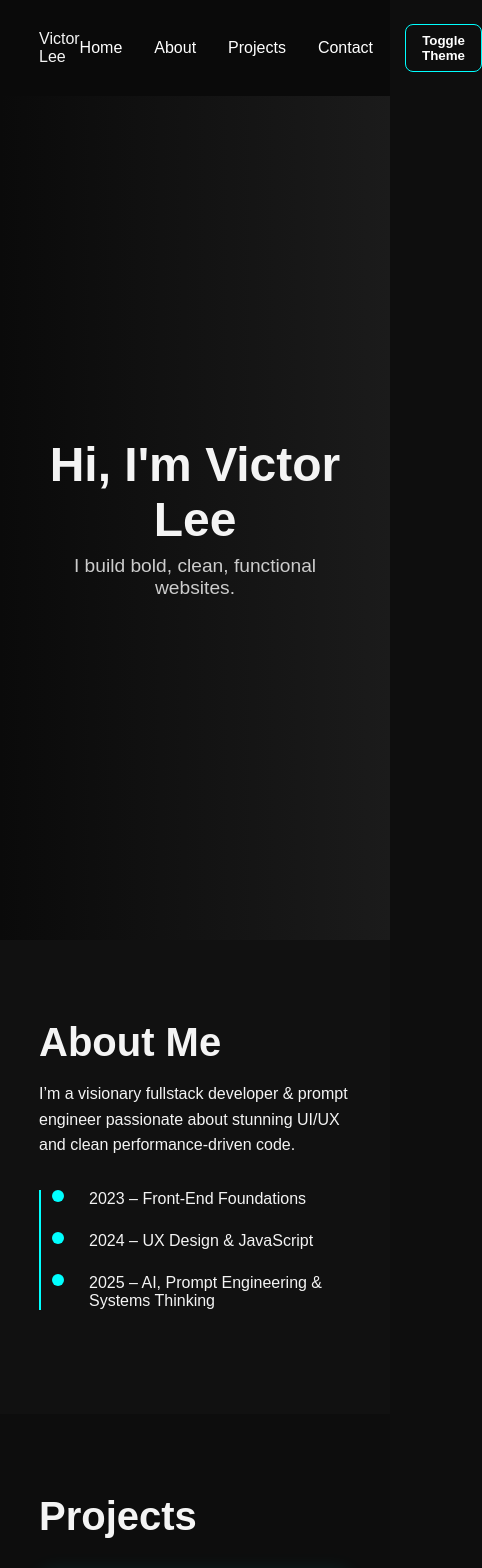
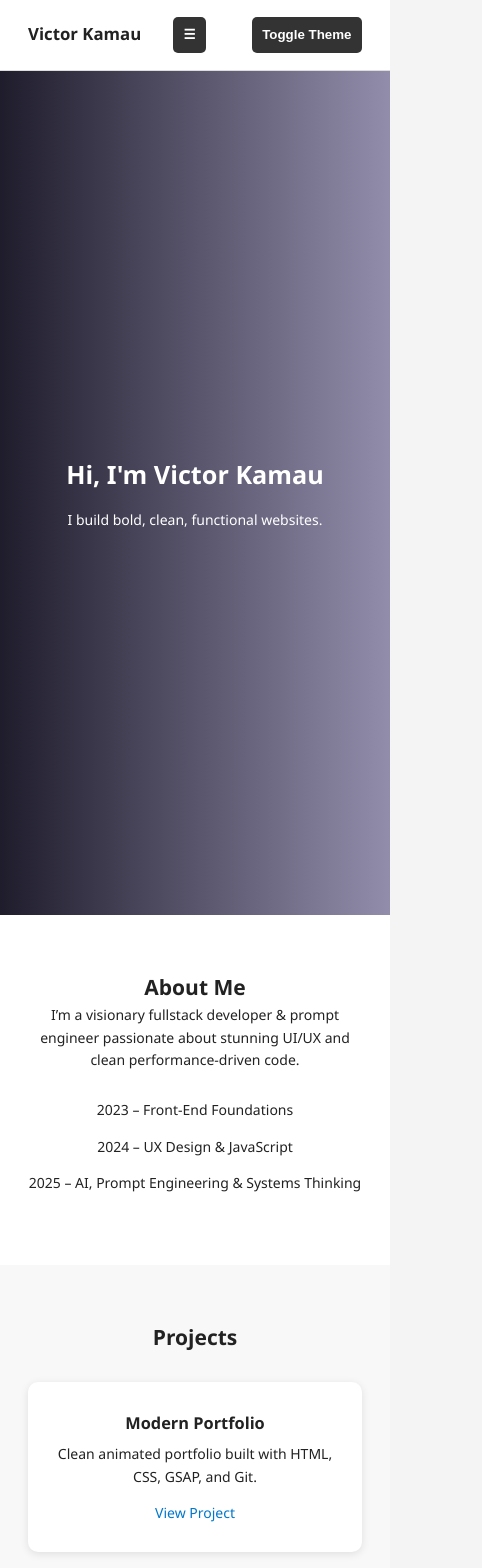
Before and after one commit to VictorKDesignDev/elite-portfolio, a plain HTML site: page index.html in a window 390 px wide. Shown: the top 1568 px of the page, 482 px wide, since content can reach past the window. Drawn offline with nearby package versions, Linux system fonts and the light colour scheme; files that its build step writes are made by us from their sources.

Commit message:
Added responsive styling and GSAP scroll animations

```diff
--- a/css/style.css
+++ b/css/style.css
@@ -1,235 +1,216 @@
+/* Base Reset */
 * {
   margin: 0;
   padding: 0;
   box-sizing: border-box;
 }
 
-body {
-  font-family: 'Poppins', sans-serif;
+html {
   scroll-behavior: smooth;
-  background: #0e0e0e;
-  color: #f4f4f4;
-  overflow-x: hidden;
+  font-size: 16px;
 }
 
+body {
+  font-family: 'Segoe UI', Tahoma, Geneva, Verdana, sans-serif;
+  background-color: #f4f4f4;
+  color: #222;
+  line-height: 1.6;
+}
+
+/* Navbar */
 .navbar {
   display: flex;
   justify-content: space-between;
   align-items: center;
-  padding: 1.5rem 10%;
+  padding: 1.2rem 2rem;
+  background-color: #fff;
   position: sticky;
   top: 0;
-  background: #0a0a0a;
-  z-index: 1000;
+  z-index: 999;
+  border-bottom: 1px solid #ddd;
+}
+
+.logo {
+  font-size: 1.5rem;
+  font-weight: bold;
 }
 
 .nav-links {
+  list-style: none;
   display: flex;
-  gap: 2rem;
-  list-style: none;
+  gap: 1.5rem;
 }
 
 .nav-links a {
-  color: #fff;
   text-decoration: none;
+  color: #333;
   font-weight: 500;
-  transition: color 0.3s ease;
 }
 
-.nav-links a:hover {
-  color: #00ffff;
-}
-
+/* Hero Section */
 .hero-section {
   height: 100vh;
   display: flex;
   align-items: center;
   justify-content: center;
+  background: linear-gradient(to right, #1f1c2c, #928dab);
+  color: white;
   text-align: center;
   padding: 2rem;
-  background: linear-gradient(to right, #0a0a0a, #1b1b1b);
 }
 
 .hero-title {
-  font-size: 3rem;
-  font-weight: 700;
+  font-size: 2.5rem;
+  margin-bottom: 1rem;
 }
 
 .hero-subtitle {
   font-size: 1.2rem;
-  margin-top: 0.5rem;
-  color: #ccc;
 }
 
+/* About Section */
 .about-section {
-  padding: 5rem 10%;
-  background: #111;
+  padding: 4rem 2rem;
+  background-color: #ffffff;
+  text-align: center;
 }
 
-.about-section h2 {
-  font-size: 2.5rem;
-  margin-bottom: 1rem;
-}
-
-.about-section p {
-  font-size: 1rem;
-  max-width: 700px;
-  line-height: 1.6;
+.about-section .container {
+  max-width: 900px;
+  margin: 0 auto;
 }
 
 .timeline {
   margin-top: 2rem;
-  border-left: 2px solid #00ffff;
-  padding-left: 2rem;
 }
 
 .timeline-item {
-  position: relative;
-  margin-bottom: 1.5rem;
-  padding-left: 1rem;
+  margin: 1rem 0;
+  font-weight: 500;
 }
 
-.timeline-item::before {
-  content: '';
-  position: absolute;
-  left: -1.3rem;
-  top: 0;
-  width: 12px;
-  height: 12px;
-  background: #00ffff;
-  border-radius: 50%;
-}
+/* Projects Section */
 .projects-section {
-  padding: 5rem 10%;
-  background: #0d0d0d;
-}
-
-.projects-section h2 {
-  font-size: 2.5rem;
-  margin-bottom: 2rem;
-  color: #f4f4f4;
+  padding: 4rem 2rem;
+  background-color: #f8f8f8;
+  text-align: center;
 }
 
 .projects-grid {
   display: grid;
+  grid-template-columns: repeat(auto-fit, minmax(280px, 1fr));
   gap: 2rem;
-  grid-template-columns: repeat(auto-fit, minmax(250px, 1fr));
+  margin-top: 2rem;
 }
 
 .project-card {
-  background: #1c1c1c;
+  background: #fff;
   padding: 2rem;
-  border-radius: 12px;
-  transition: transform 0.3s ease, background 0.3s ease;
-  box-shadow: 0 0 20px rgba(0, 255, 255, 0.1);
-}
-
-.project-card:hover {
-  transform: translateY(-5px);
-  background: #222;
+  border-radius: 10px;
+  box-shadow: 0 2px 8px rgba(0,0,0,0.1);
 }
 
 .project-card h3 {
   margin-bottom: 0.5rem;
 }
 
-.project-card p {
-  font-size: 0.9rem;
-  color: #ccc;
-}
-
 .project-card a {
   display: inline-block;
   margin-top: 1rem;
-  color: #00ffff;
   text-decoration: none;
-  font-weight: bold;
-}
-.contact-section {
-  padding: 5rem 10%;
-  background: #0f0f0f;
+  color: #0077cc;
 }
 
-.contact-section h2 {
-  font-size: 2.5rem;
-  margin-bottom: 2rem;
+/* Contact Section */
+.contact-section {
+  padding: 4rem 2rem;
+  background: #fff;
+  text-align: center;
 }
 
 form {
   display: flex;
   flex-direction: column;
+  max-width: 600px;
+  margin: auto;
   gap: 1rem;
 }
 
 input, textarea {
-  padding: 1rem;
-  background: #1b1b1b;
-  border: none;
-  color: #fff;
-  border-radius: 8px;
+  padding: 0.75rem;
+  border-radius: 5px;
+  border: 1px solid #ccc;
   font-size: 1rem;
 }
 
 button {
-  padding: 1rem;
+  padding: 0.75rem;
+  background-color: #333;
+  color: white;
   border: none;
-  background: #00ffff;
-  color: #000;
+  cursor: pointer;
   font-weight: bold;
-  cursor: pointer;
-  border-radius: 8px;
-  transition: background 0.3s ease;
+  border-radius: 5px;
 }
 
 button:hover {
-  background: #00dddd;
-}
-.theme-toggle {
-  margin-left: 2rem;
+  background-color: #555;
 }
 
-#themeBtn {
-  padding: 0.5rem 1rem;
-  background: transparent;
-  color: #fff;
-  border: 1px solid #00ffff;
-  border-radius: 8px;
-  cursor: pointer;
-  transition: background 0.3s ease;
+/* Theme Toggle */
+.theme-toggle {
+  margin-left: 1rem;
 }
 
-#themeBtn:hover {
-  background: #00ffff;
-  color: #000;
-}
-body.light-mode {
-  background: #ffffff;
-  color: #111;
+/* Footer (optional later) */
+footer {
+  text-align: center;
+  padding: 1.5rem 1rem;
+  background-color: #222;
+  color: #fff;
 }
 
-body.light-mode .navbar,
-body.light-mode .about-section,
-body.light-mode .projects-section,
-body.light-mode .contact-section {
-  background: #f5f5f5;
+/* Media Queries */
+@media screen and (max-width: 768px) {
+  .nav-links {
+    flex-direction: column;
+    gap: 0.8rem;
+    background-color: #fff;
+    position: absolute;
+    top: 60px;
+    right: 0;
+    padding: 1rem;
+    border-left: 1px solid #ddd;
+    display: none;
   }
 
-body.light-mode .nav-links a {
-  color: #111;
+  .navbar {
+    flex-wrap: wrap;
   }
 
-body.light-mode .project-card {
-  background: #ffffff;
-  color: #000;
+  .hero-title {
+    font-size: 2rem;
   }
 
-body.light-mode input,
-body.light-mode textarea {
-  background: #f0f0f0;
-  color: #000;
+  .hero-subtitle {
+    font-size: 1rem;
   }
 
-body.light-mode button {
-  background: #111;
-  color: #fff;
+  .projects-grid {
+    grid-template-columns: 1fr;
   }
+}
+
+@media screen and (max-width: 480px) {
+  html {
+    font-size: 14px;
+  }
+
+  .logo {
+    font-size: 1.2rem;
+  }
+
+  .hero-title {
+    font-size: 1.8rem;
+  }
+}
--- a/index.html
+++ b/index.html
@@ -3,31 +3,34 @@
 <head>
   <meta charset="UTF-8" />
   <meta name="viewport" content="width=device-width, initial-scale=1.0" />
-  <meta name="author" content="Victor Lee" />
-  <meta name="description" content="Victor Lee – Fullstack Developer & Prompt Engineer Portfolio" />
-  <title>Victor Lee | Portfolio</title>
+  <meta name="author" content="Victor Kamau" />
+  <meta name="description" content="Victor Kamau – Fullstack Developer & Prompt Engineer Portfolio" />
+  <title>Victor Kamau | Portfolio</title>
   <link rel="stylesheet" href="style.css" />
+  <script src="https://cdn.jsdelivr.net/npm/gsap@3/dist/gsap.min.js"></script>
+<script src="https://cdn.jsdelivr.net/npm/gsap@3/dist/ScrollTrigger.min.js"></script>
+<script src="script.js"></script>
 </head>
 <body>
   <header>
     <nav class="navbar">
-      <div class="logo">Victor Lee</div>
-      <ul class="nav-links">
+      <div class="logo">Victor Kamau</div>
+      <ul class="nav-links" id="navLinks">
         <li><a href="#hero">Home</a></li>
         <li><a href="#about">About</a></li>
         <li><a href="#projects">Projects</a></li>
         <li><a href="#contact">Contact</a></li>
       </ul>
+      <button class="mobile-toggle" id="menuToggle">☰</button>
       <div class="theme-toggle">
         <button id="themeBtn">Toggle Theme</button>
       </div>
-
     </nav>
   </header>
 
   <section id="hero" class="hero-section">
     <div class="hero-content">
-      <h1 class="hero-title">Hi, I'm Victor Lee</h1>
+      <h1 class="hero-title">Hi, I'm Victor Kamau</h1>
       <p class="hero-subtitle">I build bold, clean, functional websites.</p>
     </div>
   </section>
@@ -43,6 +46,7 @@
       </div>
     </div>
   </section>
+
   <section id="projects" class="projects-section">
     <h2>Projects</h2>
     <div class="projects-grid">
@@ -58,6 +62,7 @@
       </div>
     </div>
   </section>
+
   <section id="contact" class="contact-section">
     <h2>Contact Me</h2>
     <form name="contact" method="POST" data-netlify="true">
@@ -68,8 +73,29 @@
     </form>
   </section>
 
+  <script src="https://cdn.jsdelivr.net/npm/gsap@3/dist/gsap.min.js"></script>
+  <script src="https://cdn.jsdelivr.net/npm/gsap@3/dist/ScrollTrigger.min.js"></script>
+  <script>
+    // GSAP Scroll Animations
+    gsap.from(".hero-title", { duration: 1, y: -50, opacity: 0 });
+    gsap.from(".hero-subtitle", { duration: 1.2, y: 50, opacity: 0, delay: 0.3 });
+    gsap.from(".about-section", {
+      scrollTrigger: ".about-section",
+      duration: 1,
+      opacity: 0,
+      y: 100,
+    });
+    gsap.from(".projects-section", {
+      scrollTrigger: ".projects-section",
+      duration: 1,
+      opacity: 0,
+      y: 100,
+    });
 
-  <script src="https://cdn.jsdelivr.net/npm/gsap@3/dist/gsap.min.js"></script>
-  <script src="script.js"></script>
+    // Mobile nav toggle
+    document.getElementById("menuToggle").addEventListener("click", () => {
+      document.getElementById("navLinks").classList.toggle("show");
+    });
+  </script>
 </body>
 </html>
--- a/script.js
+++ b/script.js
@@ -1,51 +1,69 @@
+// Enable ScrollTrigger plugin
+gsap.registerPlugin(ScrollTrigger);
+
+// Fade-in hero content
 gsap.from(".hero-title", {
-  y: 50,
   opacity: 0,
-  duration: 1.2,
-  ease: "power3.out"
+  y: -50,
+  duration: 1,
+  delay: 0.5,
+  ease: "power2.out",
 });
 
 gsap.from(".hero-subtitle", {
+  opacity: 0,
   y: 30,
-  opacity: 0,
-  delay: 0.5,
-  duration: 1.2,
-  ease: "power3.out"
+  duration: 1,
+  delay: 1,
+  ease: "power2.out",
 });
 
-gsap.from(".about-section h2", {
-  scrollTrigger: ".about-section",
-  y: 40,
+// Animate About Section on scroll
+gsap.from(".about-section .container", {
+  scrollTrigger: {
+    trigger: ".about-section",
+    start: "top 80%",
+  },
   opacity: 0,
-  duration: 1.2,
-  ease: "power2.out"
+  y: 50,
+  duration: 1,
+  ease: "power2.out",
 });
 
-gsap.from(".timeline-item", {
-  scrollTrigger: ".timeline",
+// Animate Timeline Items one by one
+gsap.utils.toArray(".timeline-item").forEach((item, i) => {
+  gsap.from(item, {
+    scrollTrigger: {
+      trigger: item,
+      start: "top 90%",
+    },
+    opacity: 0,
+    x: i % 2 === 0 ? -100 : 100,
+    duration: 0.8,
+    ease: "power2.out",
+  });
+});
+
+// Animate Projects
+gsap.from(".projects-grid", {
+  scrollTrigger: {
+    trigger: ".projects-grid",
+    start: "top 80%",
+  },
+  opacity: 0,
+  scale: 0.95,
+  duration: 1,
+  ease: "power2.out",
+});
+
+// Contact Form bounce-in
+gsap.from("form", {
+  scrollTrigger: {
+    trigger: "form",
+    start: "top 85%",
+  },
+  opacity: 0,
   y: 50,
-  opacity: 0,
-  stagger: 0.2,
-  duration: 1.2
+  duration: 1,
+  ease: "back.out(1.7)",
 });
-gsap.from(".project-card", {
-  scrollTrigger: ".projects-grid",
-  y: 60,
-  opacity: 0,
-  stagger: 0.2,
-  duration: 1.2,
-  ease: "power2.out"
-});
-gsap.from("form input, form textarea, form button", {
-  scrollTrigger: ".contact-section",
-  y: 40,
-  opacity: 0,
-  stagger: 0.1,
-  duration: 1,
-  ease: "power2.out"
-});
-const themeBtn = document.getElementById('themeBtn');
-
-themeBtn.addEventListener('click', () => {
-  document.body.classList.toggle('light-mode');
-});
```
Lines whose indentation alone changed are shown as unchanged.
